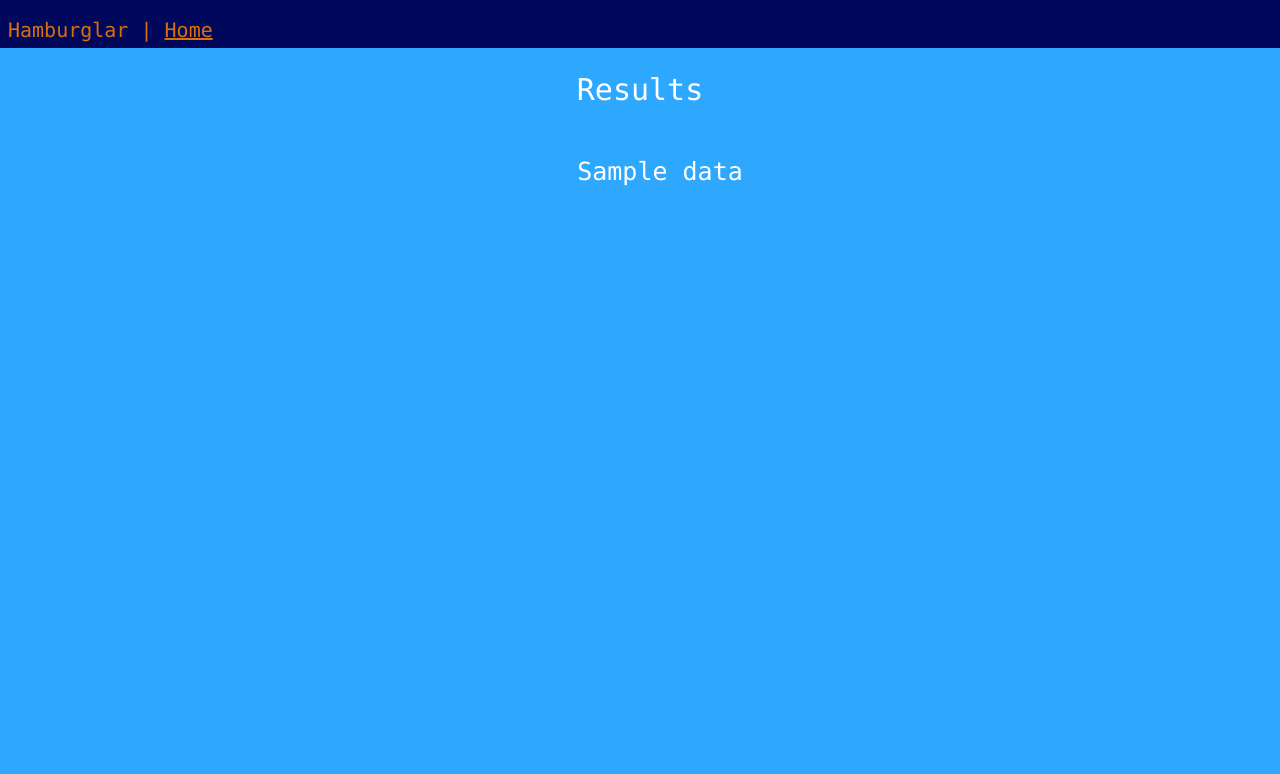
After one commit to yuxi-wu/camburglar, a Flask app: template templates/results.html in a window 1280 px wide. The commit adds this page. Shown: the top 774 px of the page. Run offline with Flask 2, Linux system fonts and the light colour scheme; the template is opened without the code that fills it: most values are stand-ins (such as "Sample title", 1, 10 or a date in 2020); parts of the project's set-up code (start-up, migrations or seed data) failed here and were passed over.

Commit message:
kind of broken

```diff
--- a/anti-sensor/traffic.py
+++ b/anti_sensor/traffic.py
@@ -135,7 +135,7 @@ def all_device_stats(data, spy_or_facetime=0):
             & (stats['packets_sent'] == 2) \
             & (stats['size_sent'].between(150, 200))]['device']
     elif spy_or_facetime == 1:
-        return stats[(stats['packets_received']).between(75, 95)) \
+        return stats[(stats['packets_received'].between(75, 95)) \
             & (stats['size_received'] > 100)\
             & (stats['packets_sent'].between(60, 80)) \
             & (stats['size_sent'] < 200)\
--- /dev/null
+++ b/css/results.css
@@ -0,0 +1,57 @@
+body {
+	background-color: #2ea8ff;
+	color: #ffffff;
+	font-family: "Lucida Console", Monaco, monospace;
+	font-weight: 20;
+	text-align: center;
+}
+
+#header {
+	text-align: left;
+	background-color: #00085c;
+	height: 40px;
+	margin-top: -20px;
+	margin-left: -10px;
+	margin-right: -10px;
+	padding: 10px;
+}
+
+h1 {
+	font-family: "Lucida Console", Monaco, monospace;
+	font-size: 30px;
+	font-style: normal;
+	font-variant: normal;
+	font-weight: 100;
+	line-height: 44px;
+	padding-bottom: 20px;
+}
+h2 {
+	font-family: "Lucida Console", Monaco, monospace;
+	font-style: normal;
+	font-variant: normal;
+	font-weight: 100;
+	line-height: 44px;
+	font-size: 24px;
+	margin-top: -30px;
+	margin-bottom: 50px;
+}
+p {
+	font-size: 20px;
+	color: #ffffff;
+
+}
+a {
+    color: #00085c;
+}
+p.header, a.header {
+	color: #d86f0e;
+}
+
+ul {
+	list-style-type: none;
+	text-align: center;
+	font-size: 25px;
+}
+span {
+	color: #00085c;
+}
--- /dev/null
+++ b/templates/results.html
@@ -0,0 +1,15 @@
+<head>
+  <title>Hamburglar | Results</title>
+</head>
+
+    <link rel="stylesheet" type="text/css" href="../css/results.css">
+
+    <div id="header">
+		<p class="header">Hamburglar | <a class="header" href="home.html">Home</a></p>
+	</div>
+    <h1>Results</h1>
+    <ul>
+
+        {{ data }}
+
+    </ul>
```
Also changed, not shown: css/main.css (added, +88 -0 lines), templates/home.html (renamed from home.html, +5 -5 lines), views.py (+6 -4 lines), anti_sensor/localization.py (renamed from anti-sensor/localization.py).
